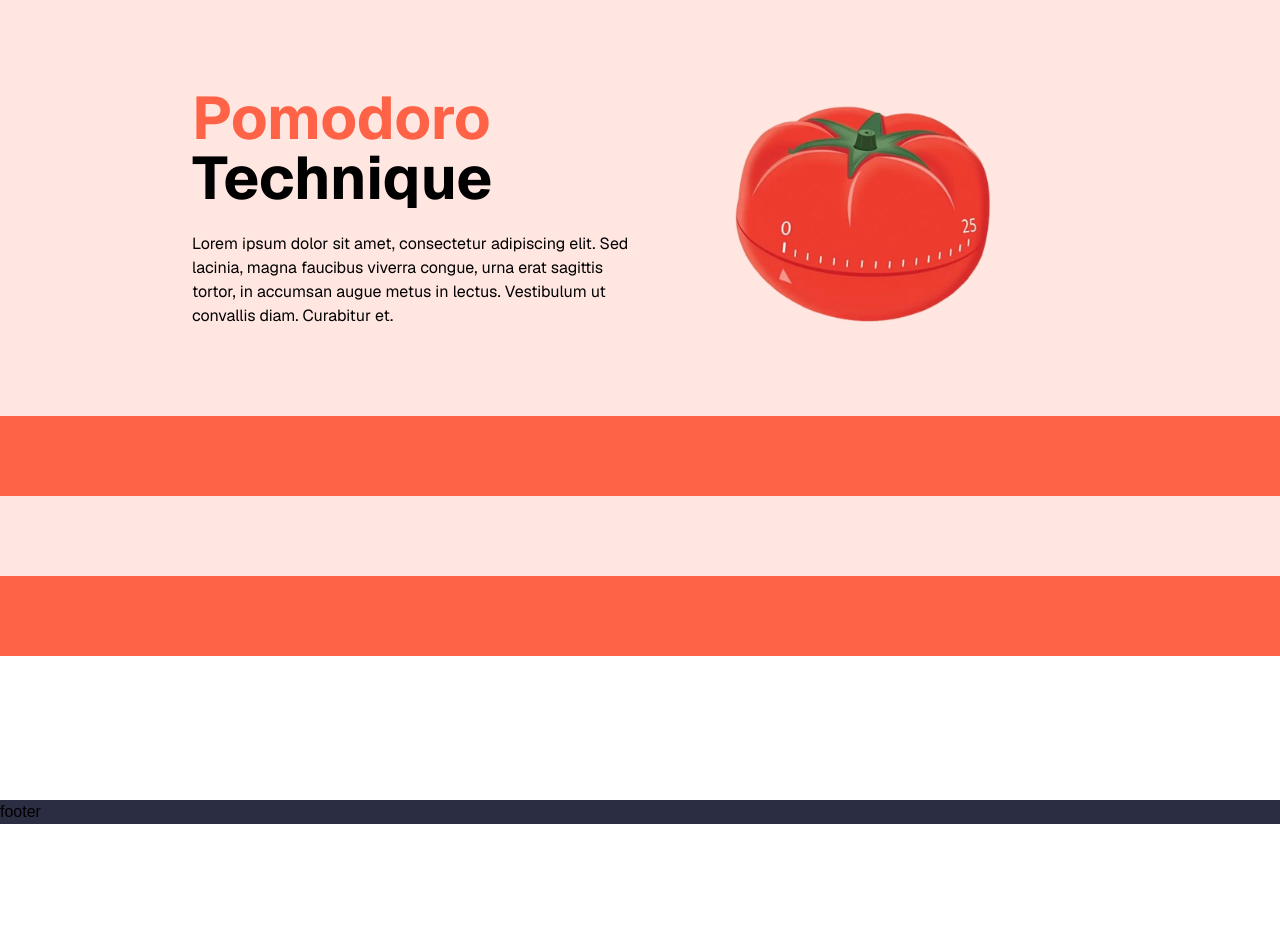
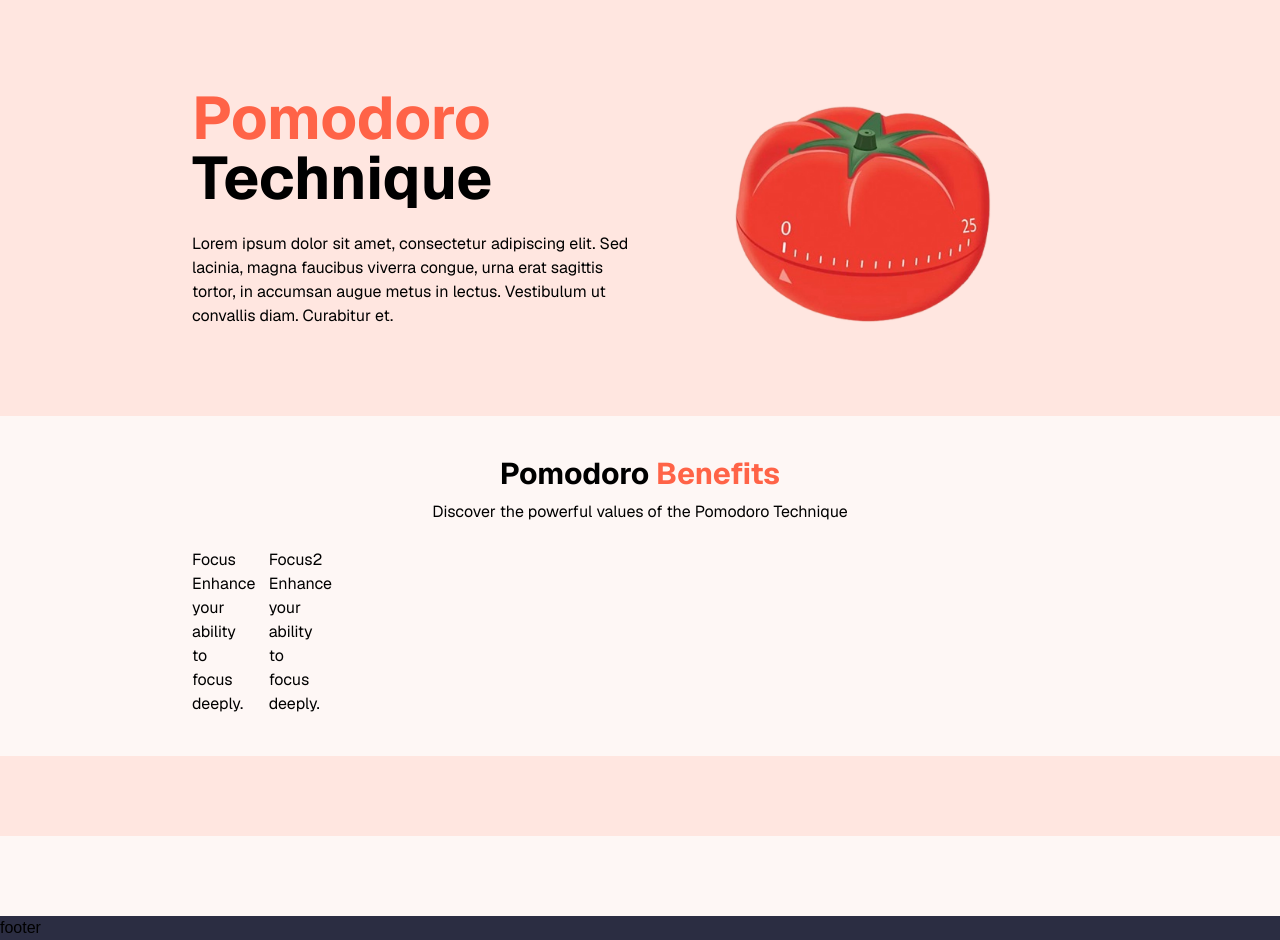
Before and after one commit to cmdn-hoangnguyen/pomodoro, a Next.js app: page / in a window 1280 px wide. Before the commit the page ends 824 px from the top, so only its background shows below. Built offline with nearby package versions, Linux system fonts and the light colour scheme.

Commit message:
Create Value section, mockup data

```diff
--- a/app/globals.css
+++ b/app/globals.css
@@ -4,7 +4,7 @@
   --primary: #ff6347;
   --secondary: #ffe6e0;
   --accent: #2b2d42;
-  --muted: #f4f4f4;
+  --muted: #fef7f5;
 }
 
 body {
--- a/app/page.tsx
+++ b/app/page.tsx
@@ -1,4 +1,5 @@
 import HeroSection from "@/components/HeroSection";
+import ValueSection from "@/components/ValueSection";
 import { SECTION_IDS } from "@/utils/constants";
 import { ReactNode } from "react";
 
@@ -14,15 +15,15 @@ export default function Home() {
       data: <HeroSection />
     },
     [SECTION_IDS.VALUE]: {
-      className: "bg-[var(--primary)]",
-      data: <></>
+      className: "bg-[var(--muted)]",
+      data: <ValueSection />
     },
     [SECTION_IDS.APPLICATION]: {
       className: "bg-[var(--secondary)]",
       data: <></>
     },
     [SECTION_IDS.QUOTATION]: {
-      className: "bg-[var(--primary)]",
+      className: "bg-[var(--muted)]",
       data: <></>
     }
   }
--- a/components/HeroSection.tsx
+++ b/components/HeroSection.tsx
@@ -2,7 +2,7 @@ const HeroSection = () => {
     return (
         <>
             <div className="grid grid-cols-12 items-center">
-                <article className="col-span-6 flex flex-col gap-6">
+                <div className="col-span-6 flex flex-col gap-6">
                     <h1 className="text-black text-6xl font-bold">
                         <span className="text-[var(--primary)]">Pomodoro</span> Technique
                     </h1>
@@ -10,7 +10,7 @@ const HeroSection = () => {
                     <p className="text-black max-w-xl">
                         Lorem ipsum dolor sit amet, consectetur adipiscing elit. Sed lacinia, magna faucibus viverra congue, urna erat sagittis tortor, in accumsan augue metus in lectus. Vestibulum ut convallis diam. Curabitur et.
                     </p>
-                </article>
+                </div>
 
                 <picture className="col-span-6">
                     <img src="/images/pomodoro-large.webp" alt="Pomodoro Technique" />
--- /dev/null
+++ b/components/ValueSection.tsx
@@ -0,0 +1,34 @@
+const ValueSection = () => {
+    const data = [
+        { title: "Focus", description: "Enhance your ability to focus deeply." },
+        { title: "Focus2", description: "Enhance your ability to focus deeply." },
+    ]
+
+    return (
+        <>
+            <div className="flex flex-col gap-6">
+                <div className="flex flex-col items-center gap-2">
+                    <h2 className="text-black text-3xl font-bold">
+                        Pomodoro
+                        <span className="text-[var(--primary)]"> Benefits</span>
+                    </h2>
+
+                    <p>Discover the powerful values of the Pomodoro Technique</p>
+                </div>
+
+                <ul className="grid grid-cols-12 gap-6">
+                    {data.map(value => {
+                        return (
+                            <li key={value.title}>
+                                <h3>{value.title}</h3>
+                                <p>{value.description}</p>
+                            </li>
+                        )
+                    })}
+                </ul>
+            </div>
+        </>
+    )
+}
+
+export default ValueSection
```
